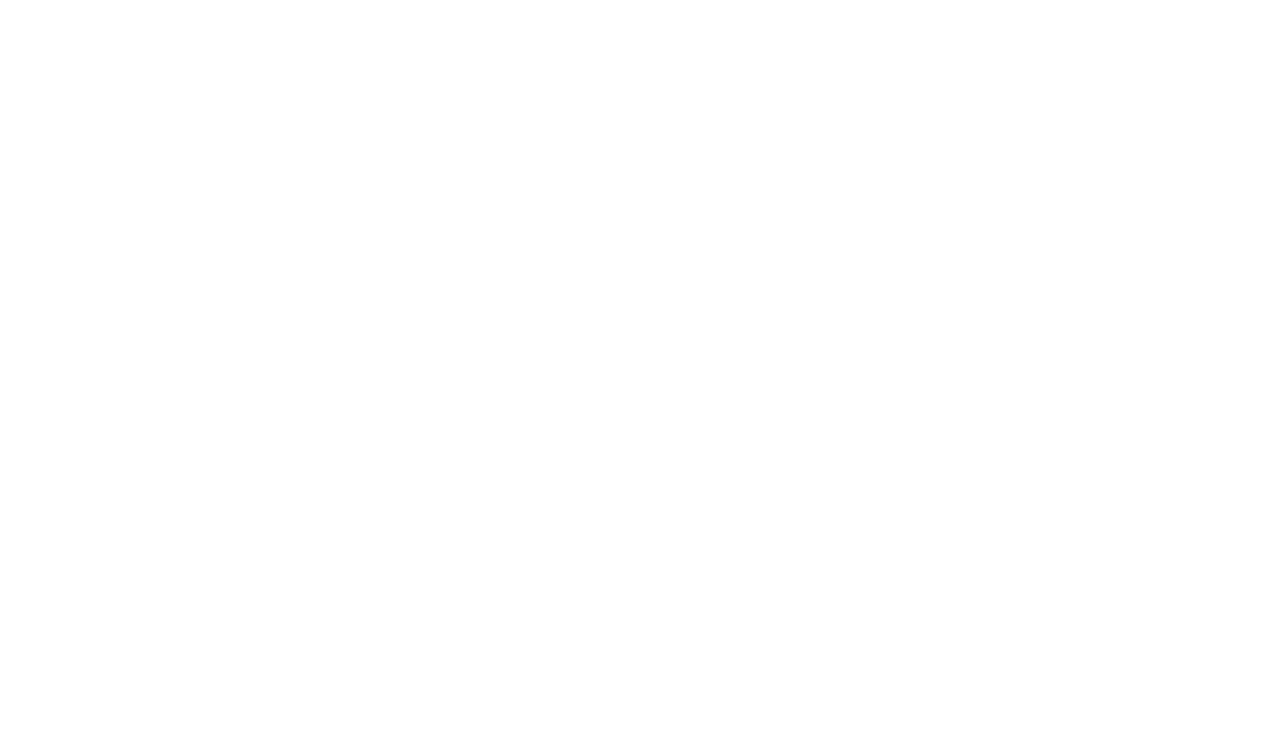
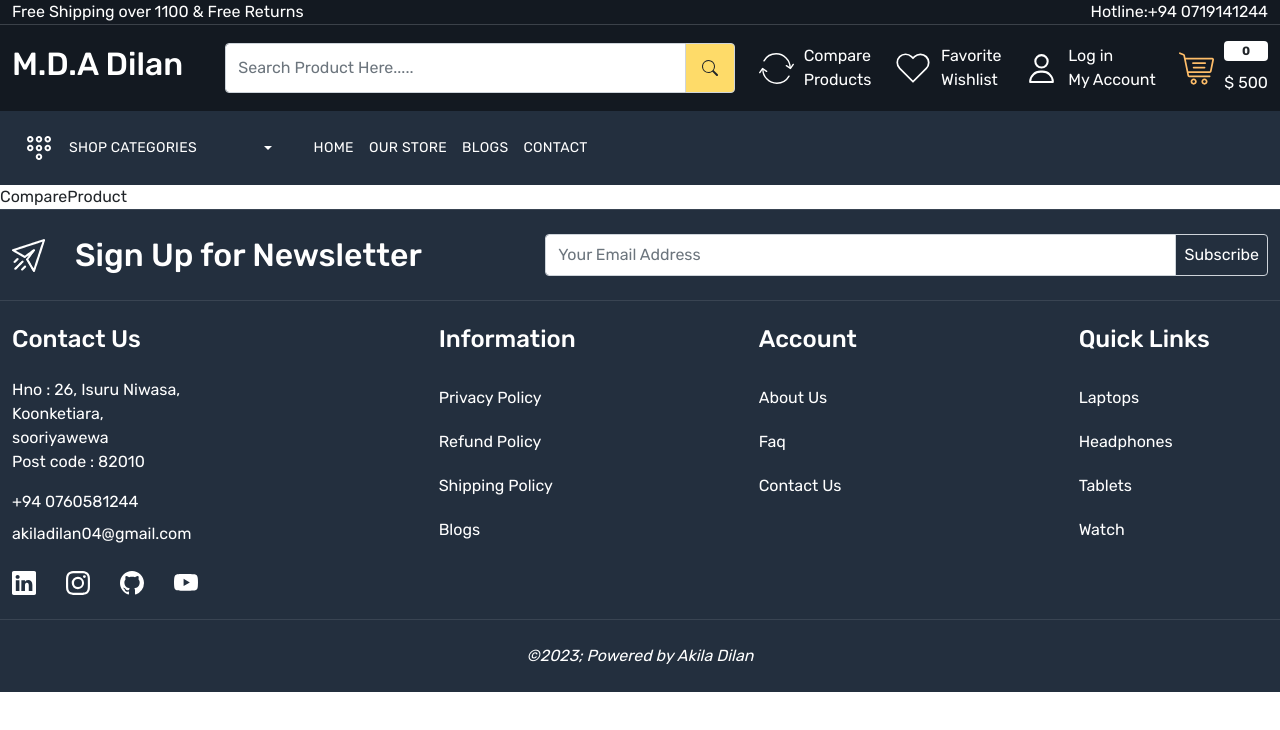
Before and after one commit to DilanMDA/React---ecommerce-app, a React (Create React App) app: page /compare-product in a window 1280 px wide. Before the commit this address had no page. Shown: the top 730 px of the page. Built offline with nearby package versions, Linux system fonts and the light colour scheme.

Commit message:
compare product initiate

```diff
--- a/src/App.js
+++ b/src/App.js
@@ -7,6 +7,7 @@
 import Contact from "./pages/Contact";
 import OutStore from "./pages/OutStore";
 import Blog from "./pages/Blog";
+import CompareProduct from "./pages/CompareProduct";
 
 function App() {
   return (
@@ -19,6 +20,7 @@
             <Route path='contact' element={<Contact />} />
             <Route path='store' element={<OutStore />} />
             <Route path='blogs' element={<Blog />} />
+            <Route path='compare-product' element={<CompareProduct />} />
           </Route>
         </Routes>
       </BrowserRouter>
--- a/src/components/Header.js
+++ b/src/components/Header.js
@@ -49,7 +49,9 @@
             <div className='col-5'>
               <div className='header-upper-links d-flex align-items-center justify-content-between'>
                 <div className=''>
-                  <Link className='d-flex align-items-center gap-10 text-white'>
+                  <Link
+                    to='compare-product'
+                    className='d-flex align-items-center gap-10 text-white'>
                     <img src='images/compare.svg' alt='compare' />
                     <p className='mb-0'>
                       Compare <br /> Products
@@ -57,7 +59,9 @@
                   </Link>
                 </div>
                 <div className=''>
-                  <Link className='d-flex align-items-center gap-10 text-white'>
+                  <Link
+                    to='/wishlist'
+                    className='d-flex align-items-center gap-10 text-white'>
                     <img src='images/wishlist.svg' alt='wishlist' />
                     <p className='mb-0'>
                       Favorite <br /> Wishlist
@@ -65,7 +69,9 @@
                   </Link>
                 </div>
                 <div className=''>
-                  <Link className='d-flex align-items-center gap-10 text-white'>
+                  <Link
+                    to='/login'
+                    className='d-flex align-items-center gap-10 text-white'>
                     <img src='images/user.svg' alt='user' />
                     <p className='mb-0'>
                       Log in <br /> My Account
@@ -73,7 +79,9 @@
                   </Link>
                 </div>
                 <div className=''>
-                  <Link className='d-flex align-items-center gap-10 text-white'>
+                  <Link
+                    to='/cart'
+                    className='d-flex align-items-center gap-10 text-white'>
                     <img src='images/cart.svg' alt='cart' />
                     <div className='d-flex flex-column gap-10'>
                       <span className='badge bg-white text-dark'>0</span>
@@ -101,7 +109,6 @@
                       aria-expanded='false'>
                       <img src='images/menu.svg' alt='' />
                       <span className='me-5 d-inline-block'>
-                        {" "}
                         Shop Categories
                       </span>
                     </button>
--- /dev/null
+++ b/src/pages/CompareProduct.js
@@ -0,0 +1,7 @@
+import React from "react";
+
+const CompareProduct = () => {
+  return <div>CompareProduct</div>;
+};
+
+export default CompareProduct;
```
